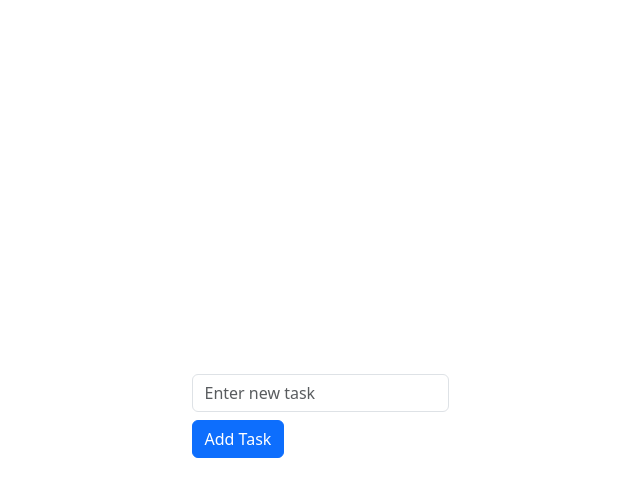
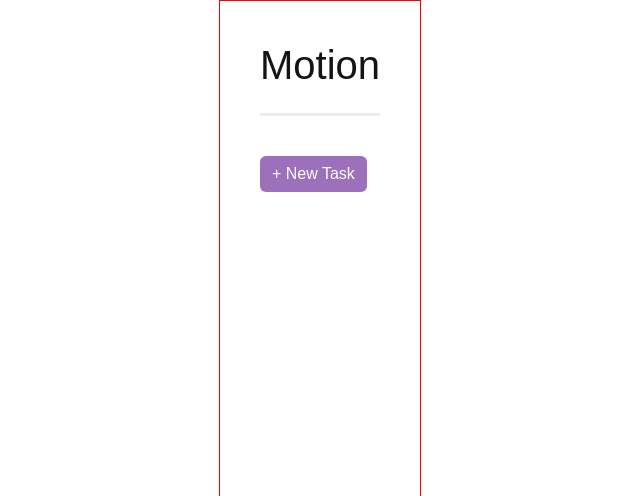
Before and after one commit to KyneLaggui/internship-todo-app, a React (Vite) app: page / in a window 1280 px wide. Shown: the top 496 px of the page, without its empty margins (320-960 px from the left). Built offline with nearby package versions, Linux system fonts and the light colour scheme.

Commit message:
Added react-bootstrap, Fix initial stylings

```diff
--- a/package.json
+++ b/package.json
@@ -13,7 +13,9 @@
     "@reduxjs/toolkit": "^2.2.7",
     "bootstrap": "^5.3.3",
     "react": "^18.3.1",
+    "react-bootstrap": "^2.10.4",
     "react-dom": "^18.3.1",
+    "react-icons": "^5.2.1",
     "react-redux": "^9.1.2",
     "react-router-dom": "^6.26.0"
   },
--- a/src/assets/pages/Home.jsx
+++ b/src/assets/pages/Home.jsx
@@ -1,27 +1,35 @@
-import { useState } from 'react';
+import { useState, useEffect } from 'react';
 import { useSelector, useDispatch } from 'react-redux';
-import { addTodo, editTodo, removeTodo, toggleComplete } from '../redux/todosSlice';
+import { addTodo, editTodo, removeTodo, toggleComplete, loadTodos } from '../redux/todosSlice';
+import { Button, Form, ListGroup, Modal, Dropdown, DropdownButton } from 'react-bootstrap';
+import { BsThreeDotsVertical } from "react-icons/bs";
 
-
-const Home = () => {
-  const todos = useSelector(state => state.todos);
+function TodoList() {
+  const todos = useSelector((state) => state.todos);
   const dispatch = useDispatch();
   const [newTask, setNewTask] = useState('');
   const [editTask, setEditTask] = useState('');
   const [editId, setEditId] = useState(null);
-  const [show, setShow] = useState(false);
+  const [showAdd, setShowAdd] = useState(false);
+  const [showEdit, setShowEdit] = useState(false);
+
+  useEffect(() => {
+    const storedTodos = JSON.parse(localStorage.getItem('todos')) || [];
+    dispatch(loadTodos(storedTodos));
+  }, [dispatch]);
 
   const handleAddTodo = () => {
     if (newTask.trim()) {
       dispatch(addTodo(newTask));
       setNewTask('');
+      setShowAdd(false);
     }
   };
 
   const handleEditTodo = (id, task) => {
     setEditId(id);
     setEditTask(task);
-    setShow(true);
+    setShowEdit(true);
   };
 
   const handleSaveEdit = () => {
@@ -29,40 +37,33 @@ const Home = () => {
       dispatch(editTodo({ id: editId, task: editTask }));
       setEditId(null);
       setEditTask('');
-      setShow(false);
+      setShowEdit(false);
     }
+  };
+
+  const handleCloseAdd = () => setShowAdd(false);
+  const handleCloseEdit = () => setShowEdit(false);
+
+  const handleToggleComplete = (id) => {
+    dispatch(toggleComplete(id));
   };
 
   const handleRemoveTodo = (id) => {
     dispatch(removeTodo(id));
   };
 
-  const handleToggleComplete = (id) => {
-    dispatch(toggleComplete(id));
-  };
+  return (
+    <div className="todo-container">
+      <h1 className='title'>Motion</h1>
+      <Button className="button-main" onClick={() => setShowAdd(true)}>
+        + New Task
+      </Button>
 
-  const handleClose = () => setShow(false);
-
-  return (
-
-    <div className="container mt-5">
-      <div className="mb-3">
-        <input
-          type="text"
-          className="form-control"
-          placeholder="Enter new task"
-          value={newTask}
-          onChange={(e) => setNewTask(e.target.value)}
-        />
-        <button className="btn btn-primary mt-2" onClick={handleAddTodo}>
-          Add Task
-        </button>
-      </div>
-      <ul className="list-group">
+      <ListGroup>
         {todos.map((todo) => (
-          <li
+          <ListGroup.Item
             key={todo.id}
-            className="list-group-item d-flex justify-content-between align-items-center"
+            className="main-container"
             style={{ textDecoration: todo.completed ? 'line-through' : 'none' }}
           >
             <div className="form-check">
@@ -73,60 +74,84 @@ const Home = () => {
                 onChange={() => handleToggleComplete(todo.id)}
               />
               <span className={todo.completed ? 'completed' : ''}>{todo.task}</span>
+              <div className="text-muted ml-2">
+                <small>
+                  {todo.modifiedAt
+                    ? `Modified: ${todo.modifiedAt}`
+                    : `Created: ${todo.createdAt}`}
+                </small>
+              </div>
             </div>
             <div>
-              <button
-                className="btn btn-warning btn-sm mr-2"
-                onClick={() => handleEditTodo(todo.id, todo.task)}
-                disabled={todo.completed}
+              <DropdownButton
+                id="dropdown-basic-button"
+                title= {<BsThreeDotsVertical />}
+                variant="secondary"
+                size="sm"
+                className="mr-2"
+
               >
+                <Dropdown.Item onClick={() => handleEditTodo(todo.id, todo.task)} disabled={todo.completed}>
                   Edit
-              </button>
-              <button
-                className="btn btn-danger btn-sm"
-                onClick={() => handleRemoveTodo(todo.id)}
-                disabled={todo.completed}
-              >
+                </Dropdown.Item>
+                <Dropdown.Item onClick={() => handleRemoveTodo(todo.id)} disabled={todo.completed}>
                   Remove
-              </button>
+                </Dropdown.Item>
+              </DropdownButton>
             </div>
-          </li>
+          </ListGroup.Item>
         ))}
-      </ul>
+      </ListGroup>
 
-      {show && (
-        <div className="modal show" style={{ display: 'block' }}>
-          <div className="modal-dialog">
-            <div className="modal-content">
-              <div className="modal-header">
-                <h5 className="modal-title">Edit Task</h5>
-                <button type="button" className="close" onClick={handleClose}>
-                  <span>&times;</span>
-                </button>
-              </div>
-              <div className="modal-body">
-                <input
+      <Modal show={showAdd} onHide={handleCloseAdd}>
+        <Modal.Header closeButton>
+          <Modal.Title>Add Task</Modal.Title>
+        </Modal.Header>
+        <Modal.Body>
+          <Form.Group>
+            <Form.Control
               type="text"
-                  className="form-control"
+              placeholder="Enter new task"
+              value={newTask}
+              onChange={(e) => setNewTask(e.target.value)}
+            />
+          </Form.Group>
+        </Modal.Body>
+        <Modal.Footer>
+          <Button variant="secondary" onClick={handleCloseAdd}>
+            Close
+          </Button>
+          <Button variant="primary" onClick={handleAddTodo}>
+            Save Changes
+          </Button>
+        </Modal.Footer>
+      </Modal>
+
+      <Modal show={showEdit} onHide={handleCloseEdit}>
+        <Modal.Header closeButton>
+          <Modal.Title>Edit Task</Modal.Title>
+        </Modal.Header>
+        <Modal.Body>
+          <Form.Group>
+            <Form.Control
+              type="text"
               placeholder="Edit task"
               value={editTask}
               onChange={(e) => setEditTask(e.target.value)}
             />
-              </div>
-              <div className="modal-footer">
-                <button className="btn btn-secondary" onClick={handleClose}>
+          </Form.Group>
+        </Modal.Body>
+        <Modal.Footer>
+          <Button variant="secondary" onClick={handleCloseEdit}>
             Close
-                </button>
-                <button className="btn btn-primary" onClick={handleSaveEdit}>
+          </Button>
+          <Button variant="primary" onClick={handleSaveEdit}>
             Save Changes
-                </button>
-              </div>
-            </div>
-          </div>
-        </div>
-      )}
+          </Button>
+        </Modal.Footer>
+      </Modal>
     </div>
   );
 }
 
-export default Home
+export default TodoList;
--- a/src/assets/redux/todosSlice.jsx
+++ b/src/assets/redux/todosSlice.jsx
@@ -13,7 +13,13 @@ const todosSlice = createSlice({
   initialState,
   reducers: {
     addTodo: (state, action) => {
-      const newTodo = { id: Date.now(), task: action.payload, completed: false };
+      const newTodo = {
+        id: Date.now(),
+        task: action.payload,
+        completed: false,
+        createdAt: new Date().toLocaleString(),
+        modifiedAt: null,
+      };
       state.push(newTodo);
       localStorage.setItem('todos', JSON.stringify(state));
     },
@@ -22,6 +28,7 @@ const todosSlice = createSlice({
       const todo = state.find(todo => todo.id === id);
       if (todo) {
         todo.task = task;
+        todo.modifiedAt = new Date().toLocaleString();
         localStorage.setItem('todos', JSON.stringify(state));
       }
     },
@@ -37,9 +44,12 @@ const todosSlice = createSlice({
         localStorage.setItem('todos', JSON.stringify(state));
       }
     },
+    loadTodos: (state, action) => {
+      return action.payload;
+    },
   },
 });
 
-export const { addTodo, editTodo, removeTodo, toggleComplete } = todosSlice.actions;
+export const { addTodo, editTodo, removeTodo, toggleComplete, loadTodos } = todosSlice.actions;
 
 export default todosSlice.reducer;
--- a/src/index.css
+++ b/src/index.css
@@ -11,48 +11,91 @@
   text-rendering: optimizeLegibility;
   -webkit-font-smoothing: antialiased;
   -moz-osx-font-smoothing: grayscale;
+
+  --ff-dm-sans: "DM Sans", sans-serif;
+  --ff-roboto-slab: "Roboto Slab", serif;
+  --ff-lato: "Lato", sans-serif;
+
+  --purple-primary: #5e1b88;
+  --purple-secondary: #9d70bb;
+
+  --orange-primary: #f4512c;
+  --orange-secondary: #fe7e4d;
+
+  --white-50: #ffffff;
+  --white-100: #f5f5f5;
+
+  --black-trans-90: rgba(0, 0, 0, 0.9);
+  --black-trans-50: rgba(0, 0, 0, 0.5);
+  --black-trans-10: rgba(0, 0, 0, 0.01);
 }
 
-a {
-  font-weight: 500;
-  color: #646cff;
-  text-decoration: inherit;
-}
-a:hover {
-  color: #535bf2;
-}
 
 body {
   margin: 0;
+  font-family: var(--ff-dm-sans);
   display: flex;
+  align-items: center;
   justify-content: center;
-  align-items: center;
-  min-width: 320px;
-  min-height: 100vh;
 }
 
-h1 {
-  font-size: 3.2em;
-  line-height: 1.1;
+.todo-container {
+  display: flex;
+  justify-content: flex-start;
+  align-items: flex-start;
+  flex-direction: column;
+  border: 1px solid red;
+  gap: 2rem;
+  min-height: 100vh;
+  padding: 2.5rem;
+  max-width: 700px;
 }
 
-button {
-  border-radius: 8px;
-  border: 1px solid transparent;
-  padding: 0.6em 1.2em;
-  font-size: 1em;
-  font-weight: 500;
-  font-family: inherit;
-  background-color: #1a1a1a;
-  cursor: pointer;
-  transition: border-color 0.25s;
+.title {
+  font-size: 2.5rem;
+  border-bottom: 3px solid #ececec;
+  padding-bottom: 1.5rem;
+  width: 100%;
+  color: #141414;
 }
-button:hover {
-  border-color: #646cff;
+
+.btn-primary {
+  background-color: var(--purple-secondary);
+  border: none;
 }
-button:focus,
-button:focus-visible {
-  outline: 4px auto -webkit-focus-ring-color;
+
+.btn-primary:hover {
+  background-color: var(--purple-primary);
+  border: none;
+}
+
+.btn-secondary {
+  background-color: #fff;
+  border: 2px solid #ebebeb;
+  color:#454545;
+}
+
+
+
+
+
+.dropdown-toggle {
+  background-color: none;
+}
+
+.dropdown-toggle::after {
+  display: none;
+}
+
+
+.main-container {
+  display: flex;
+  justify-content: space-between;
+  align-items: center;
+  width: 100%;
+  margin: 5px;
+  border-left: 4px solid var(--purple-secondary);
+  padding: 1rem;
 }
 
 @media (prefers-color-scheme: light) {
```
Also changed, not shown: 1 other file (tests, documents, lock files or other folders). Lines whose indentation alone changed are shown as unchanged.
